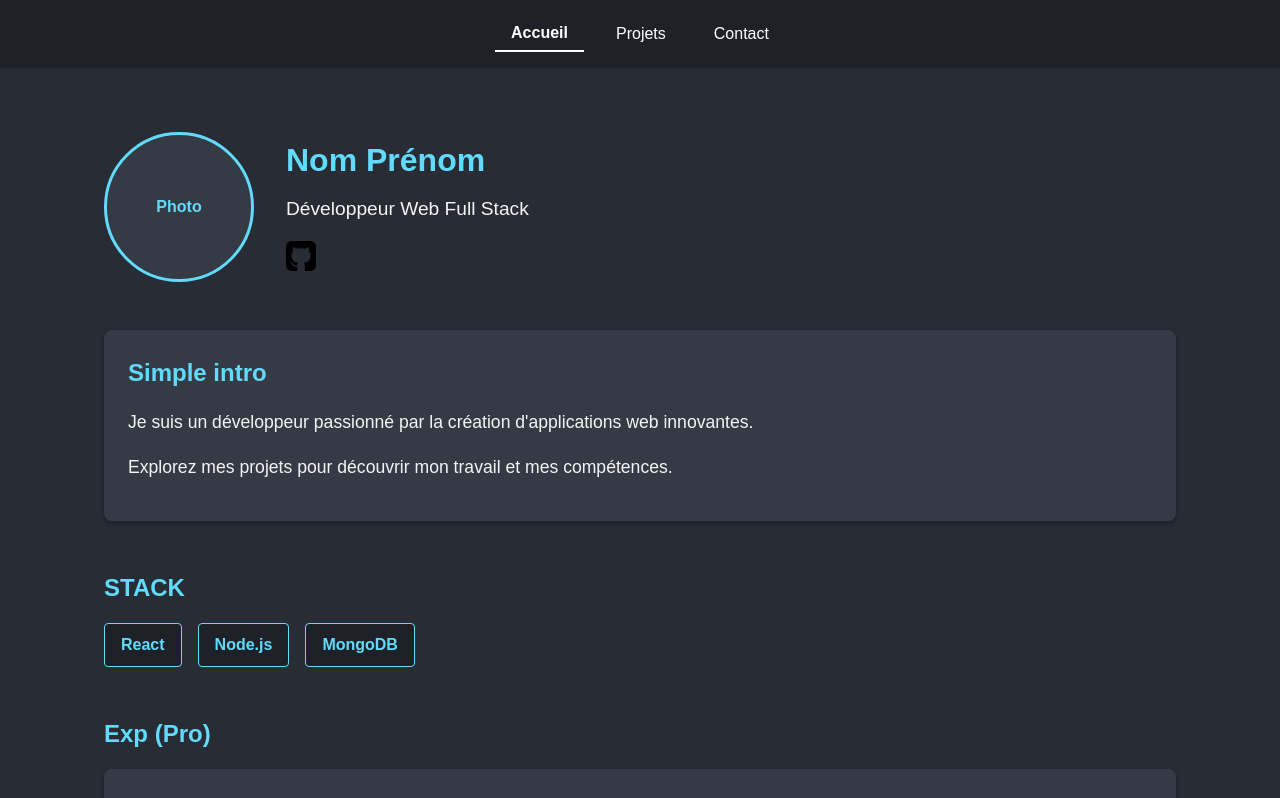
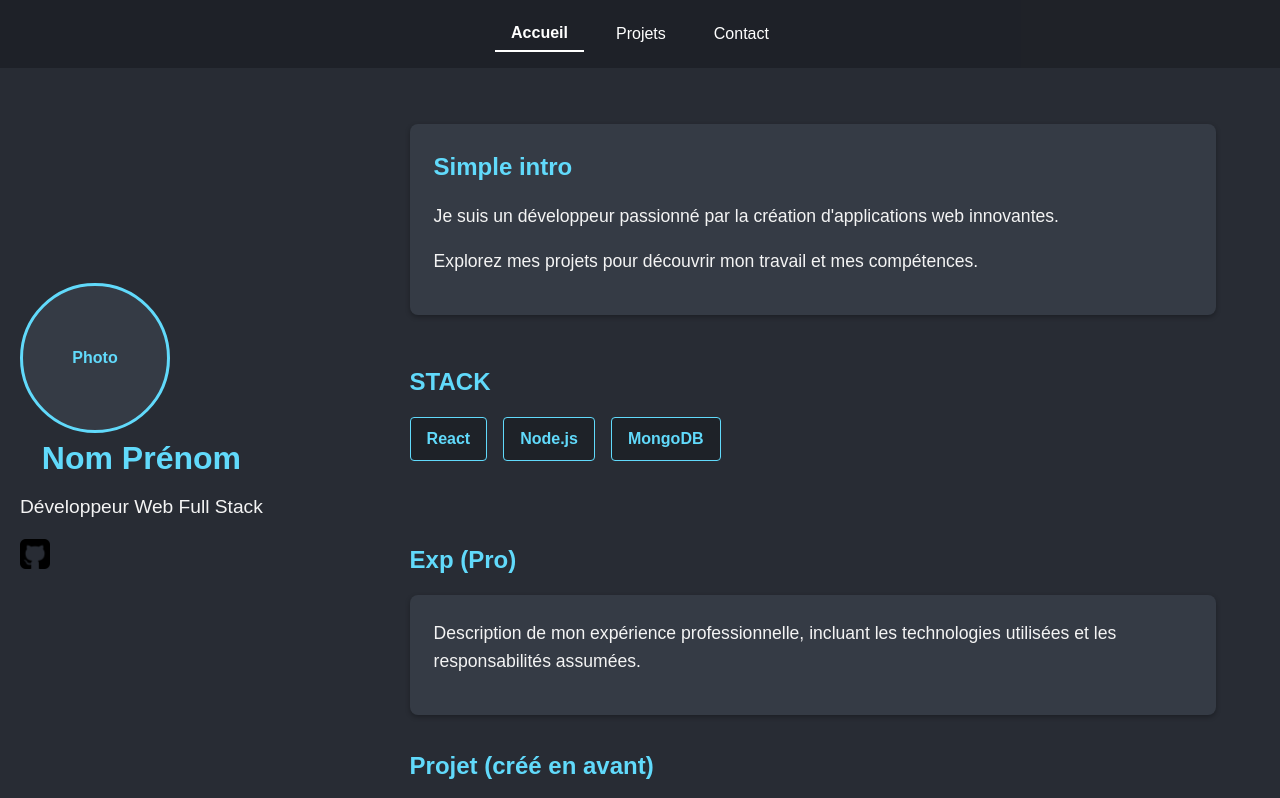
Before and after one commit to Luo-Ying/Portofolio, a React (Create React App) app: page / in a window 1280 px wide. Shown: the top 798 px of the page. Built offline with nearby package versions, Linux system fonts and the light colour scheme.

Commit message:
Changed divs positions.

```diff
--- a/src/App.css
+++ b/src/App.css
@@ -14,7 +14,7 @@
 }
 
 .App-header {
-  background-color: #282c34;
+  background-color: #342828;
   min-height: 100vh;
   display: flex;
   flex-direction: column;
@@ -60,7 +60,11 @@ body {
 
 /* 头部样式 */
 .portfolio-header {
-  background-color: #1e2228;
+  position: fixed;
+  top: 0;
+  left: 0;
+  width: 100%;
+  background-color: #1e2228ef;
   color: white;
   padding: 1rem 2rem;
   text-align: center;
@@ -99,13 +103,19 @@ body {
 .portfolio-content {
   flex: 1;
   padding: 2rem;
-  max-width: 1200px;
+  max-width: 100%;
   margin: 0 auto;
+  margin-top: 60px;
   width: 100%;
 }
 
 /* 首页样式 - 更新 */
 .accueil-content {
+  display: flex;
+  flex-direction: row;
+  align-items: center;
+  min-width: 100%;
+  width: 100%;
   text-align: left;
   padding: 2rem;
 }
@@ -179,7 +189,7 @@ body {
 }
 
 /* 关于部分 */
-.about-section {
+.intro-section {
   margin-bottom: 3rem;
   padding: 1.5rem;
   background-color: #353b45;
@@ -187,13 +197,13 @@ body {
   box-shadow: 0 2px 5px rgba(0, 0, 0, 0.3);
 }
 
-.about-section h3 {
+.intro-section h3 {
   color: #61dafb;
   margin-bottom: 1rem;
   font-size: 1.5rem;
 }
 
-.about-section p {
+.intro-section p {
   color: #f4f4f4;
   margin-bottom: 1rem;
   line-height: 1.6;
@@ -214,6 +224,34 @@ body {
   display: flex;
   flex-wrap: wrap;
   gap: 1rem;
+}
+
+.profile-section,
+.more-details-section {
+  display: flex;
+}
+
+.profile-section {
+  position: fixed;
+  top: 60px;
+  /* 与导航栏高度相同，确保不被导航栏遮挡 */
+  padding: 20px;
+  height: calc(100vh - 60px);
+  /* 减去导航栏高度 */
+  overflow-y: auto;
+  /* 内容过多时允许滚动 */
+  width: 30%;
+  /* flex-direction: column; */
+  left: 0%;
+  text-align: center;
+}
+
+.more-details-section {
+  margin-left: 30%;
+  width: 70%;
+  flex-direction: column;
+  right: 0%;
+  left: 30%;
 }
 
 .skill-card {
@@ -370,7 +408,7 @@ body {
 }
 
 /* 响应式设计更新 */
-@media (max-width: 768px) {
+@media (max-width: 100%) {
   .main-nav {
     flex-direction: column;
     gap: 0.5rem;
@@ -382,11 +420,6 @@ body {
 
   .portfolio-content {
     padding: 1rem;
-  }
-
-  .profile-section {
-    flex-direction: column;
-    text-align: center;
   }
 
   .skills-container {
--- /dev/null
+++ b/src/components/personalInfo.js
@@ -0,0 +1,24 @@
+import githubIcon from '../assets/github-icon.png'
+
+const PersonalInfo = () => {
+    return (
+        <div>
+            <div className="profile-photo">
+                <div className="photo-placeholder">
+                    <span>Photo</span>
+                </div>
+            </div>
+            <div className="profile-info">
+                <h2>Nom Prénom</h2>
+                <p className="title">Développeur Web Full Stack</p>
+                <div className="profile-links">
+                    <a href="https://github.com/username" target="_blank" rel="noopener noreferrer">
+                        <img src={githubIcon} alt="GitHub" className="social-icon" />
+                    </a>
+                </div>
+            </div>
+        </div>
+    );
+};
+
+export default PersonalInfo;
--- a/src/pages/homePage.js
+++ b/src/pages/homePage.js
@@ -1,26 +1,14 @@
-import githubIcon from '../assets/github-icon.png'
+import PersonalInfo from '../components/personalInfo'
 
-const HomePage =()=>{
+const HomePage = () => {
   return (
     <div className="accueil-content">
       <div className="profile-section">
-            <div className="profile-photo">
-              <div className="photo-placeholder">
-                <span>Photo</span>
-              </div>
-            </div>
-            <div className="profile-info">
-              <h2>Nom Prénom</h2>
-              <p className="title">Développeur Web Full Stack</p>
-              <div className="profile-links">
-                <a href="https://github.com/username" target="_blank" rel="noopener noreferrer">
-                  <img src={githubIcon} alt="GitHub" className="social-icon" />
-                </a>
-              </div>
-            </div>
+        <PersonalInfo />
       </div>
 
-          <div className="about-section">
+      <div className='more-details-section'>
+        <div className="intro-section">
           <h3>Simple intro</h3>
           <p>Je suis un développeur passionné par la création d'applications web innovantes.</p>
           <p>Explorez mes projets pour découvrir mon travail et mes compétences.</p>
@@ -47,6 +35,7 @@ const HomePage =()=>{
           </div>
         </div>
       </div>
+    </div>
   )
 }
 
```
Lines whose indentation alone changed are shown as unchanged.
